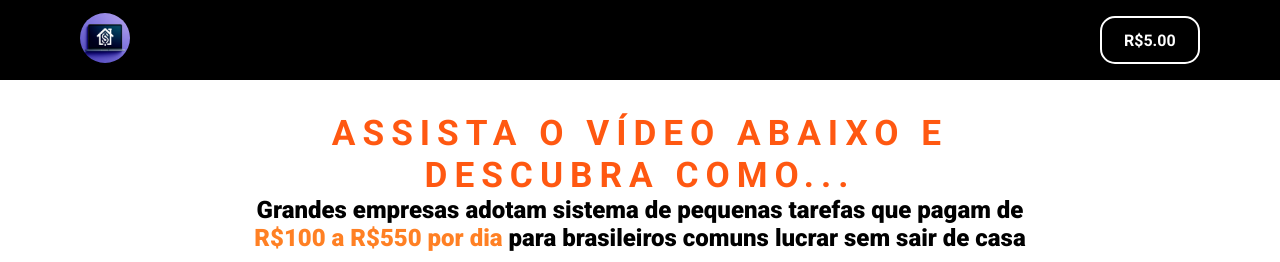
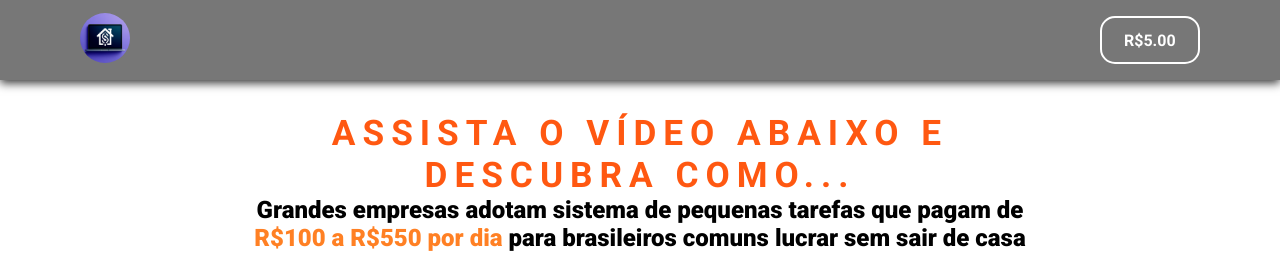
Before and after one commit to silvakwan1/clonar-site-fiver, a plain HTML site: page index.html in a window 1280 px wide. Shown: the top 262 px of the page. Drawn offline with Linux system fonts and the light colour scheme.

Commit message:
add sombra

```diff
--- a/src/style.css
+++ b/src/style.css
@@ -8,7 +8,7 @@
 
 :root {
   --white: #fff;
-  --black: #000;
+  --bg-navibar: #777;
   --red: rgb(255, 88, 17);
   --orange: rgb(255, 128, 36);
   --font: "Roboto", sans-serif;
@@ -22,8 +22,9 @@ body {
 }
 
 .contain-header {
-  background: var(--black);
+  background: var(--bg-navibar);
   color: var(--white);
+  box-shadow: 0px 3px 9px #333;
 
   height: 5rem;
   width: 100%;
```
